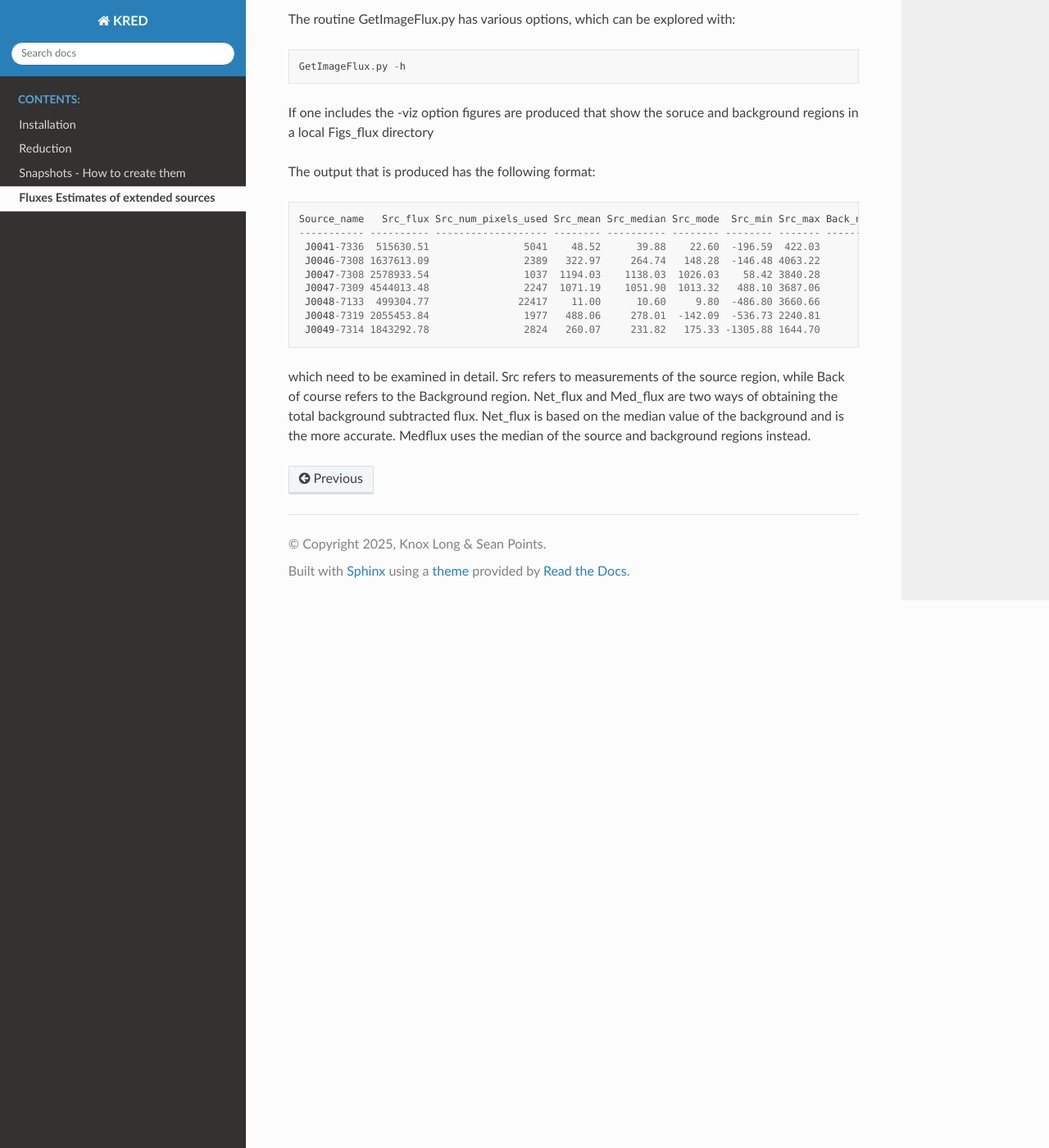
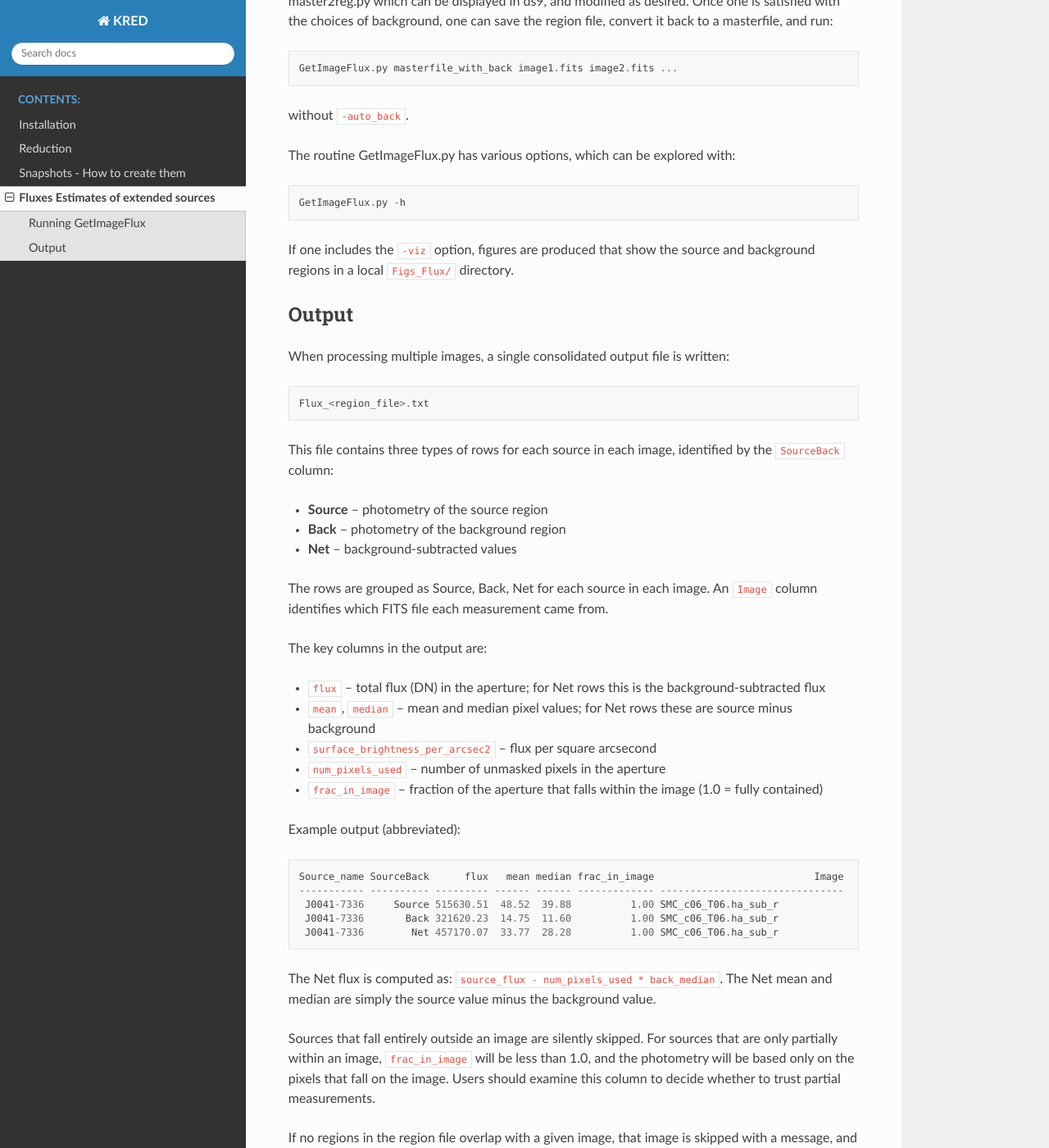
Before and after one commit to kslong/kred, a Sphinx documentation site: the page built from docs/source/flux_extraction.rst, in a window 1280 px wide and 1400 px high, scrolled down 1459 px. Shown: the whole window at 82% size. Built offline with Sphinx 7.4.7 and the Read the Docs theme 3.1.0, drawn with Linux system fonts in a browser that asks for light colours; some of the changed text lies outside the part shown.

Commit message:
Update flux_extraction docs for consolidated output format
Reflects changes to GetImageFlux: single output file with Source,
Back, and Net rows; frac_in_image column; circle RegType support;
multi-image processing workflow.

Co-Authored-By: Claude Opus 4.6 <noreply@anthropic.com>

```diff
--- a/docs/source/flux_extraction.rst
+++ b/docs/source/flux_extraction.rst
@@ -18,9 +18,10 @@ are 'masterfiles', which minimally must have at least the following columns::
      J0047-7309  11.902080 -73.155560 ellipse    90.00    60.00   -15.00 yellow
      J0048-7319  12.081670 -73.327670 ellipse    82.50    65.00     0.00 yellow
 
-to define the area contained by the source.  Various RegTypes are allowed, as detailed
-in the routine.  Extra columns are allowed.  Generally, the routines (read and) write out
-astropy tables in 'ascii.fixed_width_two_line' format.
+to define the area contained by the source.  The supported RegTypes are ``ellipse``,
+``circle``, and ``annulus``.  For ``circle`` regions, only the ``Major`` column is used
+(as the radius) and ``Theta`` is ignored.  Extra columns are allowed.  Generally, the
+routines (read and) write out astropy tables in 'ascii.fixed_width_two_line' format.
 
 If you have defined region files by hand on ds9, and saved the region files in a format
 similar to::
@@ -38,54 +39,87 @@ similar to::
 then you can use the routine  :doc:`reg2master.py <api/reg2master/index>` to comvert the
 region file to a master file.
 
+Running GetImageFlux
+--------------------
 
-Now if you run::
+The typical use case is to process multiple images at once with automatic background
+generation::
 
-    GetImageFlux.py -autoback whatever.fits masterfile
+    GetImageFlux.py -auto_back masterfile image1.fits image2.fits ...
 
-the routine will constuct a circular region file outside of the source region and use
-this for creating a background, and calculate fluxes.  It will also write out a new
-master file, with this kind of format::
+or using a wildcard::
+
+    GetImageFlux.py -auto_back smc_snr_cotton24.txt xdata/*fits
+
+The ``-auto_back`` flag constructs a circular annulus background region outside of each
+source region and writes out a new region file (``<input>_with_back.txt``) with this
+kind of format::
 
     No. Source_name    RA     Dec RegType  Major  Minor Theta Color  SourceBack
     --- ----------- -----  ------ ------ ------ -----_ ------ ----------
       1  J0041-7336 10.26 -73.61 ellipse 123.00 110.00    15 yellow     Source
       1  J0041-7336 10.26 -73.61 annulus 171.48 126.00    15 yellow       Back
-      1  J0041-7336 10.26 -73.61 annulus 281.00 158.00    15  green     Source
-      1  J0041-7336 10.26 -73.61 annulus 353.63 284.00    15  green       Back
       2  J0046-7308 11.67 -73.14 ellipse  92.50  70.00   -55 yellow     Source
       2  J0046-7308 11.67 -73.14 annulus 124.88  95.50   -55 yellow       Back
-
 
 Some editing may be requred, but then one can convert this into a region file, with the
 routine  :doc:`master2reg.py <api/master2reg/index>` which can be displayed in ds9, and
 modified as desired.  Once one is satisfied with the choices of background, one can save
 the region file, convert it back to a masterfile, and run::
 
-    GetImageFlux.py whatever.fits new_masterfile
+    GetImageFlux.py masterfile_with_back image1.fits image2.fits ...
 
-without -autoback.
+without ``-auto_back``.
 
-The routine :doc:`GetImageFlux.py <api/GetImageFlux/index>` has various options, which can be explored with::
+The routine :doc:`GetImageFlux.py <api/GetImageFlux/index>` has various options, which
+can be explored with::
 
     GetImageFlux.py -h
 
-
-If one includes the -viz option figures are produced that show the soruce and background regions in a local Figs\_flux directory
-
-The output that is produced has the following format::
-
-    Source_name   Src_flux Src_num_pixels_used Src_mean Src_median Src_mode  Src_min Src_max Back_num_pixels_used Back_mean Back_median Back_mode Back_min Back_max   Net_flux   Med_flux
-    ----------- ---------- ------------------- -------- ---------- -------- -------- ------- -------------------- --------- ----------- --------- -------- -------- ---------- ----------
-     J0041-7336  515630.51                5041    48.52      39.88    22.60  -196.59  422.03                21992     14.75       11.60      5.30 -1056.70  4373.91  457170.07  142568.93
-     J0046-7308 1637613.09                2389   322.97     264.74   148.28  -146.48 4063.22                15016    457.00      258.00   -140.01 -1228.32  4402.29 1021251.81   16100.82
-     J0047-7308 2578933.54                1037  1194.03    1138.03  1026.03    58.42 3840.28                 3852    637.29      485.58    182.16 -1462.81  4332.35 2075383.92  676590.43
-     J0047-7309 4544013.48                2247  1071.19    1051.90  1013.32   488.10 3687.06                10122    583.66      390.00      2.68 -1042.10  4332.35 3667689.86 1487290.79
-     J0048-7133  499304.77               22417    11.00      10.60     9.80  -486.80 3660.66               104763      7.35        7.18      6.84 -2094.51  2970.70  338334.11   76649.03
-     J0048-7319 2055453.84                1977   488.06     278.01  -142.09  -536.73 2240.81                 8645    319.37      144.11   -206.40 -1376.09  4399.86 1770546.53  264713.95
-     J0049-7314 1843292.78                2824   260.07     231.82   175.33 -1305.88 1644.70                19154    266.97      170.37    -22.84 -1771.55  3942.05 1362180.20  173553.41
+If one includes the ``-viz`` option, figures are produced that show the source and
+background regions in a local ``Figs_Flux/`` directory.
 
 
-which need to be examined in detail.  Src refers to measurements of the source region, while Back of course refers to the Background region. Net\_flux and Med\_flux are two ways of obtaining
-the total background subtracted flux.  Net\_flux is based on the median value of the background and is the more accurate.  Med\flux uses the median of the source and background regions
-instead.
+Output
+------
+
+When processing multiple images, a single consolidated output file is written::
+
+    Flux_<region_file>.txt
+
+This file contains three types of rows for each source in each image, identified by
+the ``SourceBack`` column:
+
+* **Source** -- photometry of the source region
+* **Back** -- photometry of the background region
+* **Net** -- background-subtracted values
+
+The rows are grouped as Source, Back, Net for each source in each image.  An ``Image``
+column identifies which FITS file each measurement came from.
+
+The key columns in the output are:
+
+* ``flux`` -- total flux (DN) in the aperture; for Net rows this is the background-subtracted flux
+* ``mean``, ``median`` -- mean and median pixel values; for Net rows these are source minus background
+* ``surface_brightness_per_arcsec2`` -- flux per square arcsecond
+* ``num_pixels_used`` -- number of unmasked pixels in the aperture
+* ``frac_in_image`` -- fraction of the aperture that falls within the image (1.0 = fully contained)
+
+Example output (abbreviated)::
+
+    Source_name SourceBack      flux   mean median frac_in_image                           Image
+    ----------- ---------- --------- ------ ------ ------------- -------------------------------
+     J0041-7336     Source 515630.51  48.52  39.88          1.00 SMC_c06_T06.ha_sub_r
+     J0041-7336       Back 321620.23  14.75  11.60          1.00 SMC_c06_T06.ha_sub_r
+     J0041-7336        Net 457170.07  33.77  28.28          1.00 SMC_c06_T06.ha_sub_r
+
+The Net flux is computed as: ``source_flux - num_pixels_used * back_median``.  The Net
+mean and median are simply the source value minus the background value.
+
+Sources that fall entirely outside an image are silently skipped.  For sources that are
+only partially within an image, ``frac_in_image`` will be less than 1.0, and the
+photometry will be based only on the pixels that fall on the image.  Users should
+examine this column to decide whether to trust partial measurements.
+
+If no regions in the region file overlap with a given image, that image is skipped
+with a message, and it does not contribute to the output file.
```
